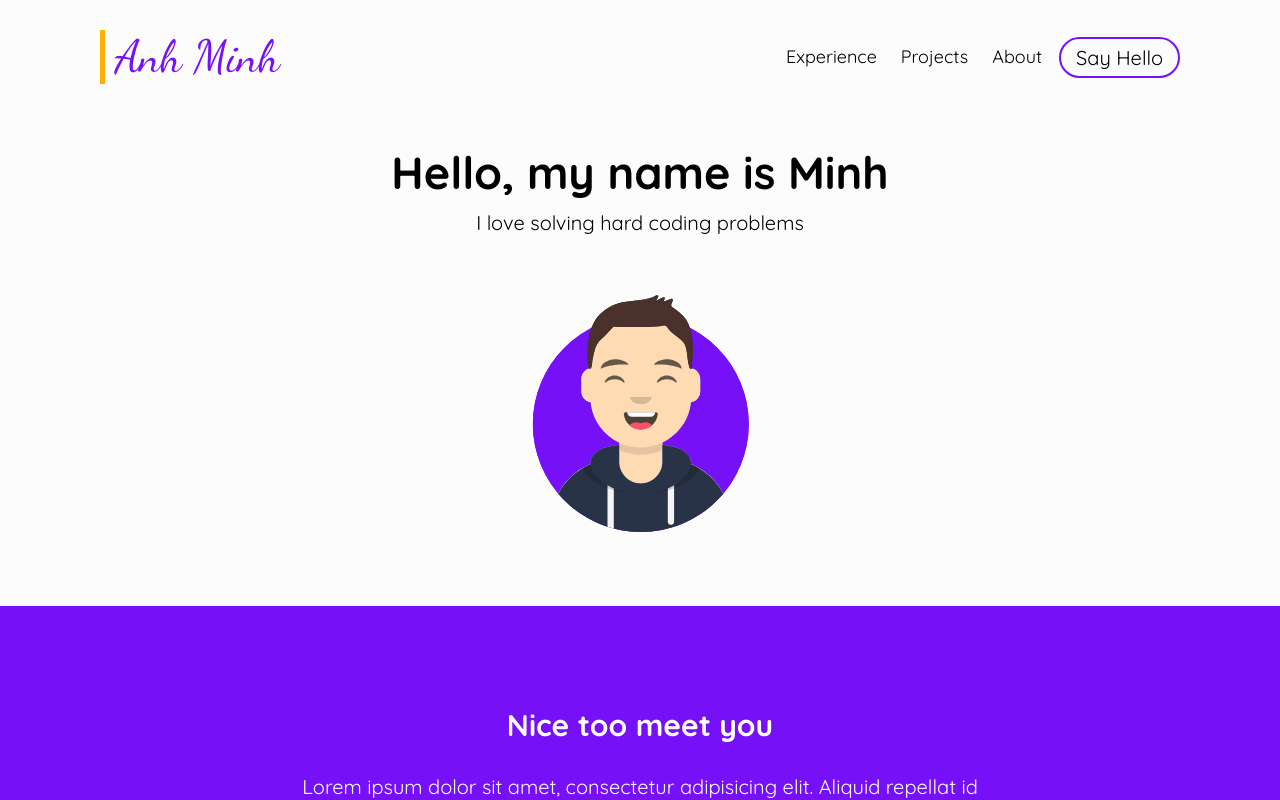
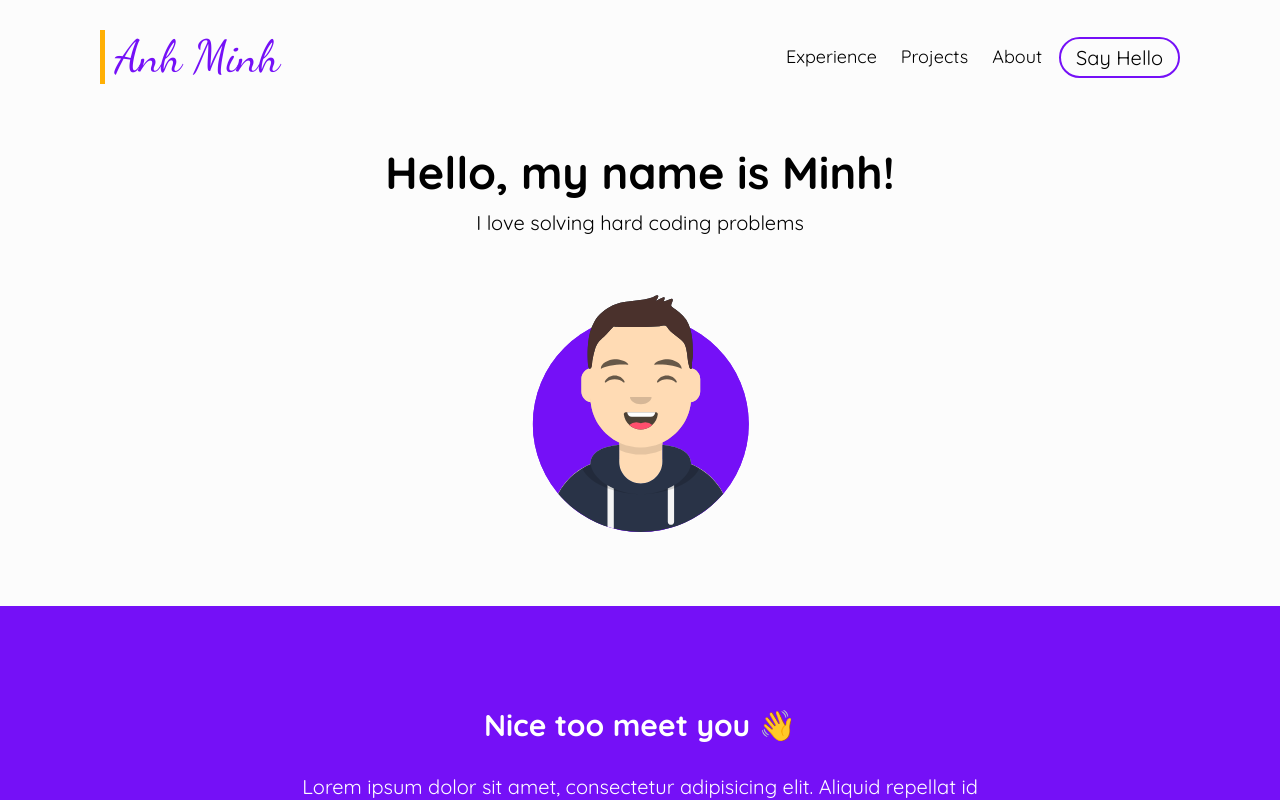
Before and after one commit to anhminhtran235/portfolio, a Vue app: page / in a window 1280 px wide. Shown: the top 800 px of the page. Built offline with nearby package versions, Linux system fonts and the light colour scheme.

Commit message:
Make typing effect

```diff
--- a/src/components/Hero.vue
+++ b/src/components/Hero.vue
@@ -2,7 +2,7 @@
     <div class="container medium">
         <section class="hero">
             <div class="hero-body">
-                <h1>Hello, my name is Minh</h1>
+                <h1>{{currentText}}</h1>
                 <p>I love solving hard coding problems</p>
             </div>
             <div class="hero-foot">
@@ -11,6 +11,34 @@
         </section>
     </div>
 </template>
+
+<script>
+export default {
+    data() {
+        return {
+            headerText: 'Hello, my name is Minh!',
+            currentText: 'H',
+            waitMilliseconds: 100,
+        }
+    },
+    methods: {
+        typeEffect() {
+            if (this.currentText.length === this.headerText.length) {
+                this.currentText = '';
+            }
+
+            this.currentText = this.headerText.substring(0, this.currentText.length + 1);
+
+            if (this.currentText.length !== this.headerText.length) {
+                setTimeout(() => this.typeEffect(), this.waitMilliseconds);
+            }
+        }
+    },
+    mounted() {
+        this.typeEffect();
+    }
+}
+</script>
 
 <style scoped lang="scss">
     .hero {
--- a/src/components/Intro.vue
+++ b/src/components/Intro.vue
@@ -1,7 +1,7 @@
 <template>
     <div class="intro">
         <div class="container small">
-            <h2>Nice too meet you</h2>
+            <h2>Nice too meet you 👋</h2>
             <p>Lorem ipsum dolor sit amet, consectetur adipisicing elit. Aliquid repellat id sint veritatis dolores nostrum! Ducimus architecto voluptatem exercitationem corrupti nostrum, quo, voluptate dolore eius, laborum minus enim quisquam praesentium voluptates rem perferendis amet! Explicabo obcaecati assumenda ea cum nostrum quae, delectus sed ex suscipit sequi qui </p>
         </div>
     </div>
```
